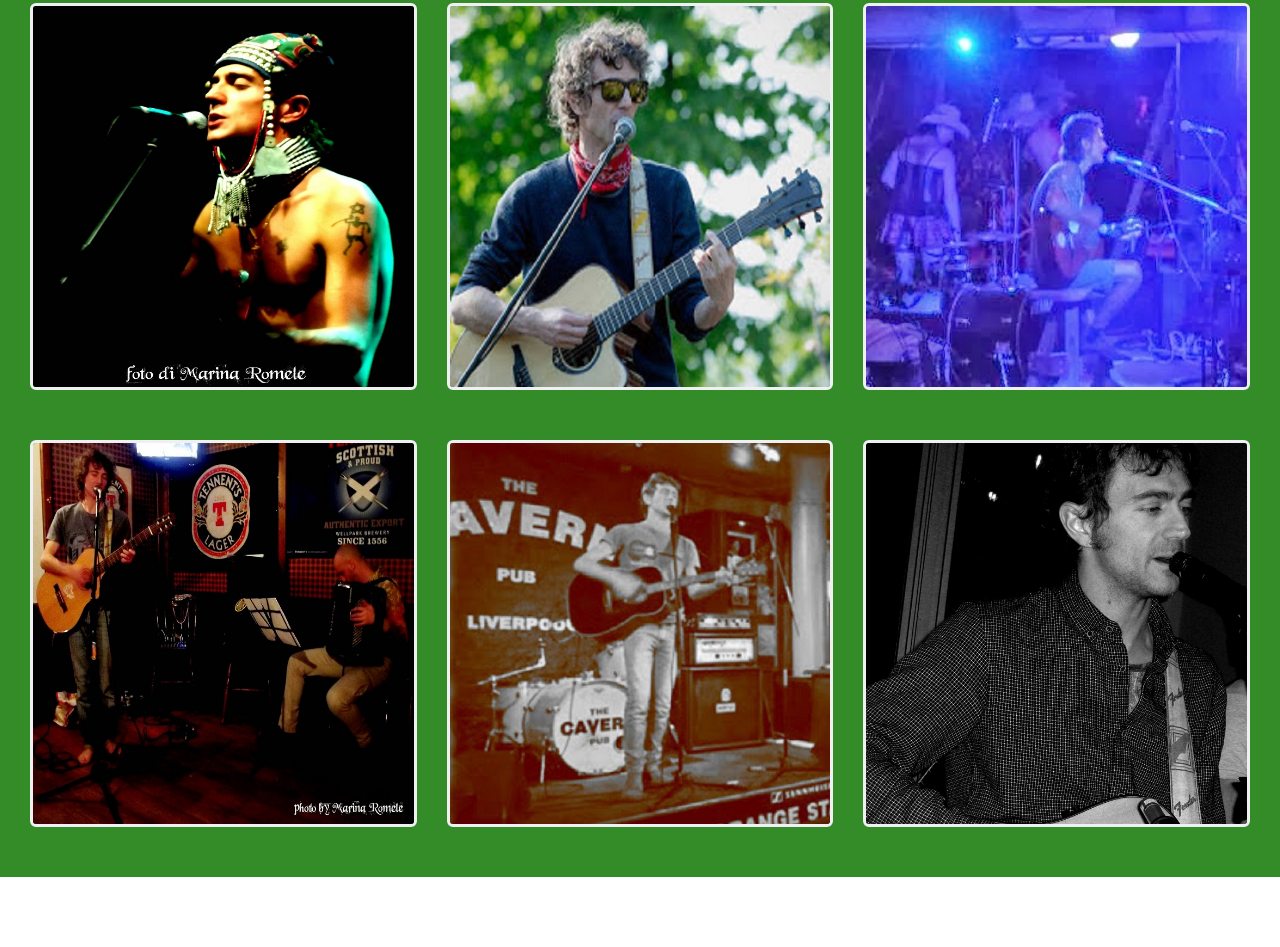
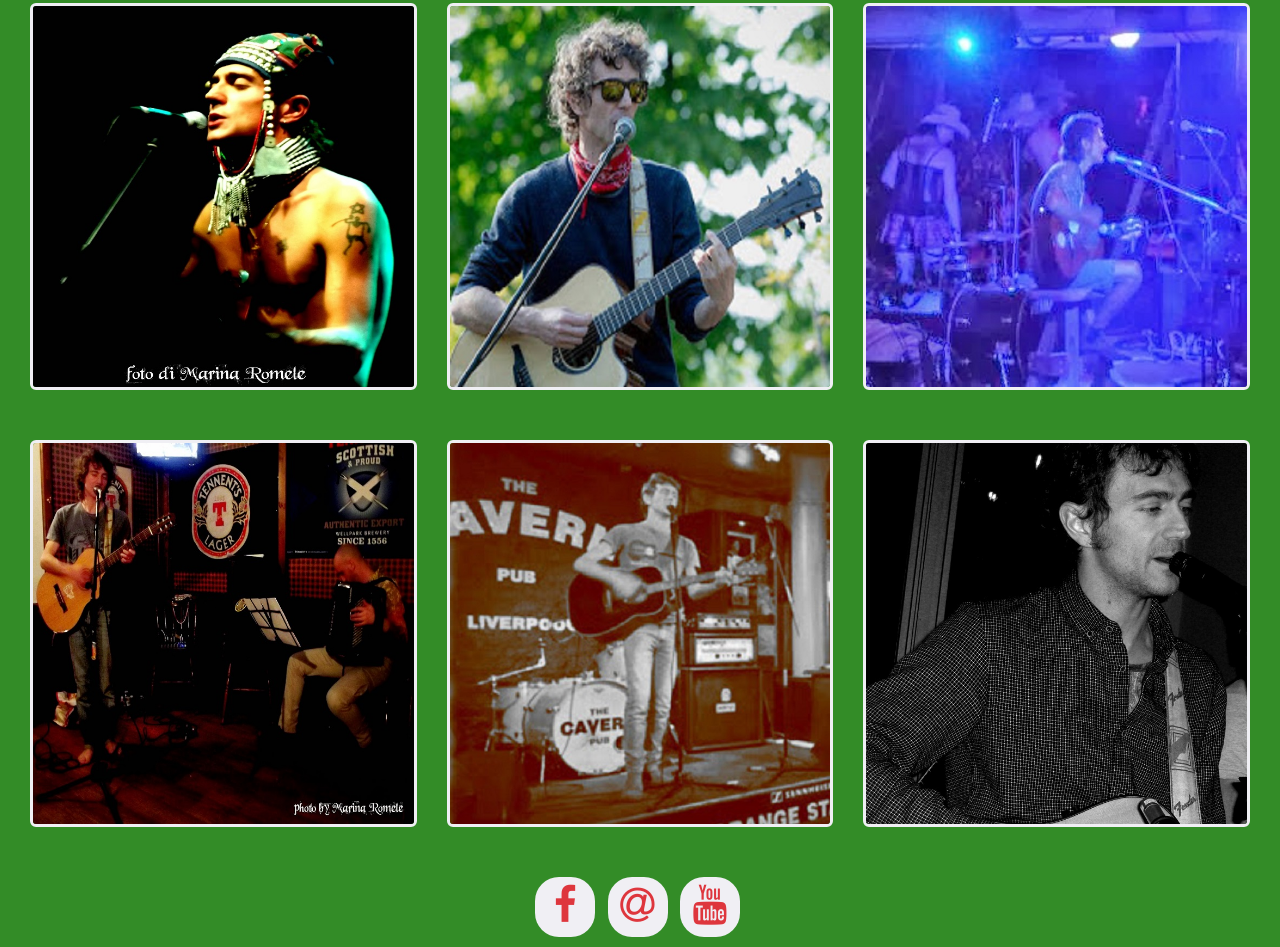
Before and after one commit to Code-Institute-Submissions/kamal, a plain HTML site: page index.html in a window 1280 px wide. Shown: the part 433-1380 px from the top of the page. Before the commit the page ends 1310 px from the top, so only its background shows below. Drawn offline with nearby package versions, Linux system fonts and the light colour scheme.

Commit message:
footer styled

```diff
--- a/assets/css/style.css
+++ b/assets/css/style.css
@@ -11,8 +11,12 @@ body {
 .text-container{
     background-color: transparent;
     color: #F0EFF4;
+}
 
+.footer-container{
+    background-color: #338C27;
 }
+
 
 
 /*Images*/
@@ -21,4 +25,28 @@ body {
     margin-bottom: 50px ;
     border:solid #F0EFF4;
 
+/*Footer*/
 }
+
+.footer-items li a i {
+    width: 60px;
+    height: 60px;
+    padding: 25px 0;
+    border-radius: 40%;
+    font-size: 40px;
+    line-height: 7px;
+    text-align: center;
+    color: #DE363D;
+    background: #F0EFF4;
+    transition: all 0.65s ease-in-out;
+    -moz-transition: all 0.65s ease-in-out;
+    -webkit-transition: all 0.65s ease-in-out;
+    -o-transition: all 0.65s ease-in-out;
+}
+
+.footer-items li a i:hover {
+
+    border-radius: 100%;
+    color:#B41C23;
+
+}
--- a/index.html
+++ b/index.html
@@ -8,6 +8,7 @@
     <title>Kamal the songwriter</title>
     <link rel="stylesheet" href="https://stackpath.bootstrapcdn.com/bootstrap/3.3.7/css/bootstrap.min.css" type="text/css" />
     <link href="https://fonts.googleapis.com/css?family=Amatic+SC:400,700" rel="stylesheet">
+    <link rel="stylesheet" href="https://stackpath.bootstrapcdn.com/font-awesome/4.7.0/css/font-awesome.min.css" type="text/css" />
     <link rel="stylesheet" href="assets/css/style.css" type="text/css" />
 </head>
 
@@ -96,17 +97,17 @@
         </div>
 
     </section>
-    <!--
-    <footer class="container-fluid ">
-        <div id="footer-details " class="row ">
-            <ul class="list-inline text-center ">
-                <li><a target="_blank " href="# "><i class="fa fa-facebook "></i></a></li>
+    <!--footer-->
+    <footer class="container-fluid footer-container">
+        <div class="row ">
+            <ul class="list-inline text-center footer-items ">
+                <li><a target="_blank " href="# "><i class="fa fa-facebook  "></i></a></li>
                 <li><a target="_blank " href="# "><i class="fa fa-at "></i></a></li>
-                <li><a target="_blank " href="# "><i class="fa fa-youtube "></i></a></li>
+                <li><a target="_blank " href="https://www.youtube.com/channel/UC7Ung38_1178UvdhXRROl-w "><i class="fa fa-youtube "></i></a></li>
             </ul>
         </div>
 
-    </footer>-->
+    </footer>
     <script src="https://code.jquery.com/jquery-3.2.1.min.js " integrity="sha256-hwg4gsxgFZhOsEEamdOYGBf13FyQuiTwlAQgxVSNgt4=" crossorigin=" anonymous "></script>
     <script src="https://maxcdn.bootstrapcdn.com/bootstrap/3.3.7/js/bootstrap.min.js " integrity="sha384-Tc5IQib027qvyjSMfHjOMaLkfuWVxZxUPnCJA7l2mCWNIpG9mGCD8wGNIcPD7Txa " crossorigin="anonymous "></script>
 </body>
```
